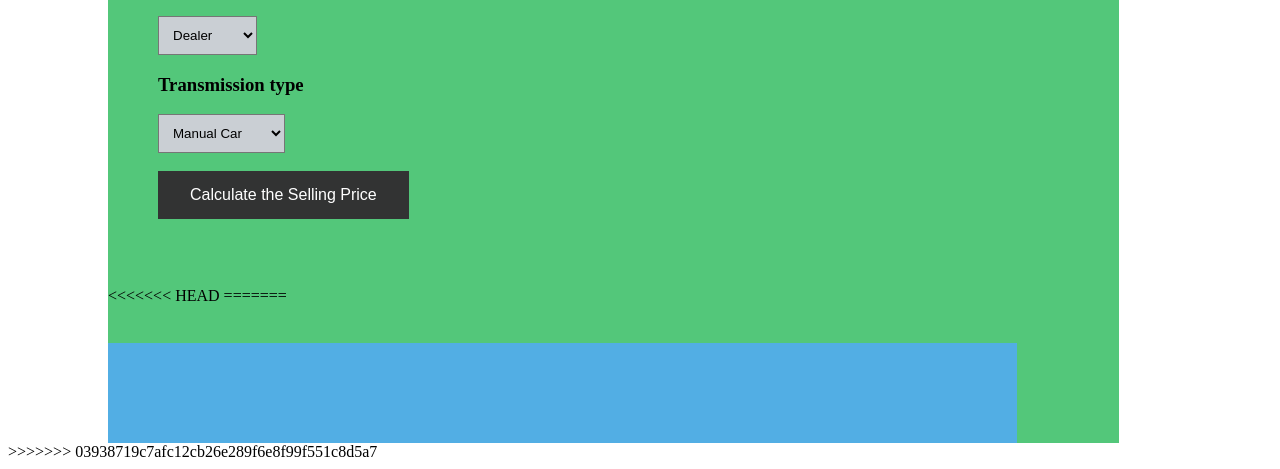
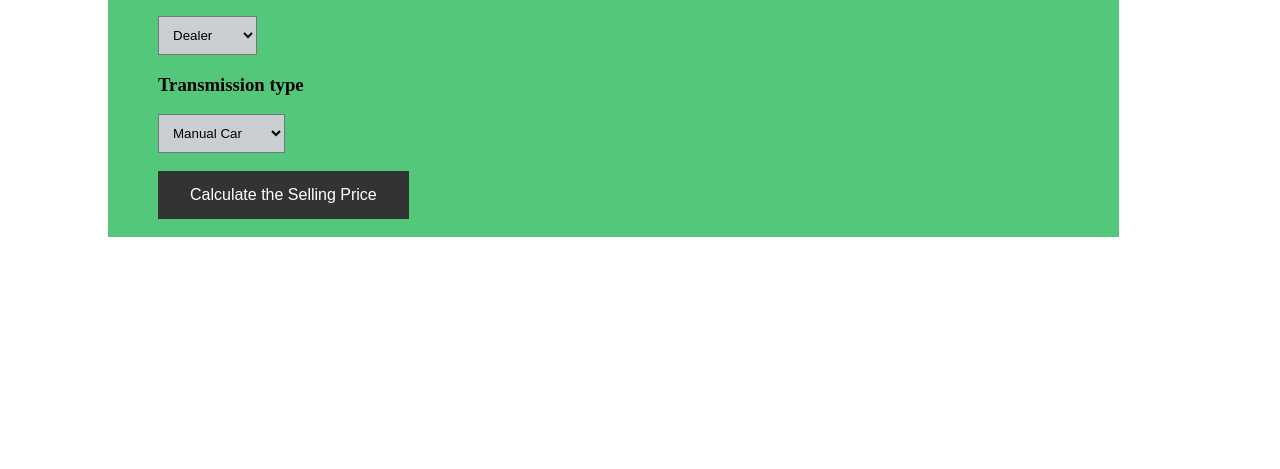
Before and after one commit to codersachin26/Car_Price_Prediction-ML, a Flask app: page / in a window 1280 px wide. Shown: the part 1157-1626 px from the top of the page. After the commit the page ends 1394 px from the top, so only its background shows below. Run offline with Flask 2, Linux system fonts and the light colour scheme; parts of the project's set-up code (start-up, migrations or seed data) failed here and were passed over.

Commit message:
fix bugs

```diff
--- a/Templates/index.html
+++ b/Templates/index.html
@@ -70,20 +70,7 @@
         </form>
     </div>
 
-<<<<<<< HEAD
-=======
 
-         <br><br>
-         <div style="padding: 50px; background-color: rgb(82, 174, 228); text-align: center; margin-top: 20px; width:80%">
-               {% if selling_price %}
-            <h3> You Can Sell Your Car at <strong style="background-color: rgb(159, 161, 157); width: fit-content;">{{selling_price}}</strong> Lakh INR</h3>
-            {% endif %}
-
-        </div>
-
-    </div>
-
->>>>>>> 03938719c7afc12cb26e289f6e8f99f551c8d5a7
 </body>
 
 </html>
```
